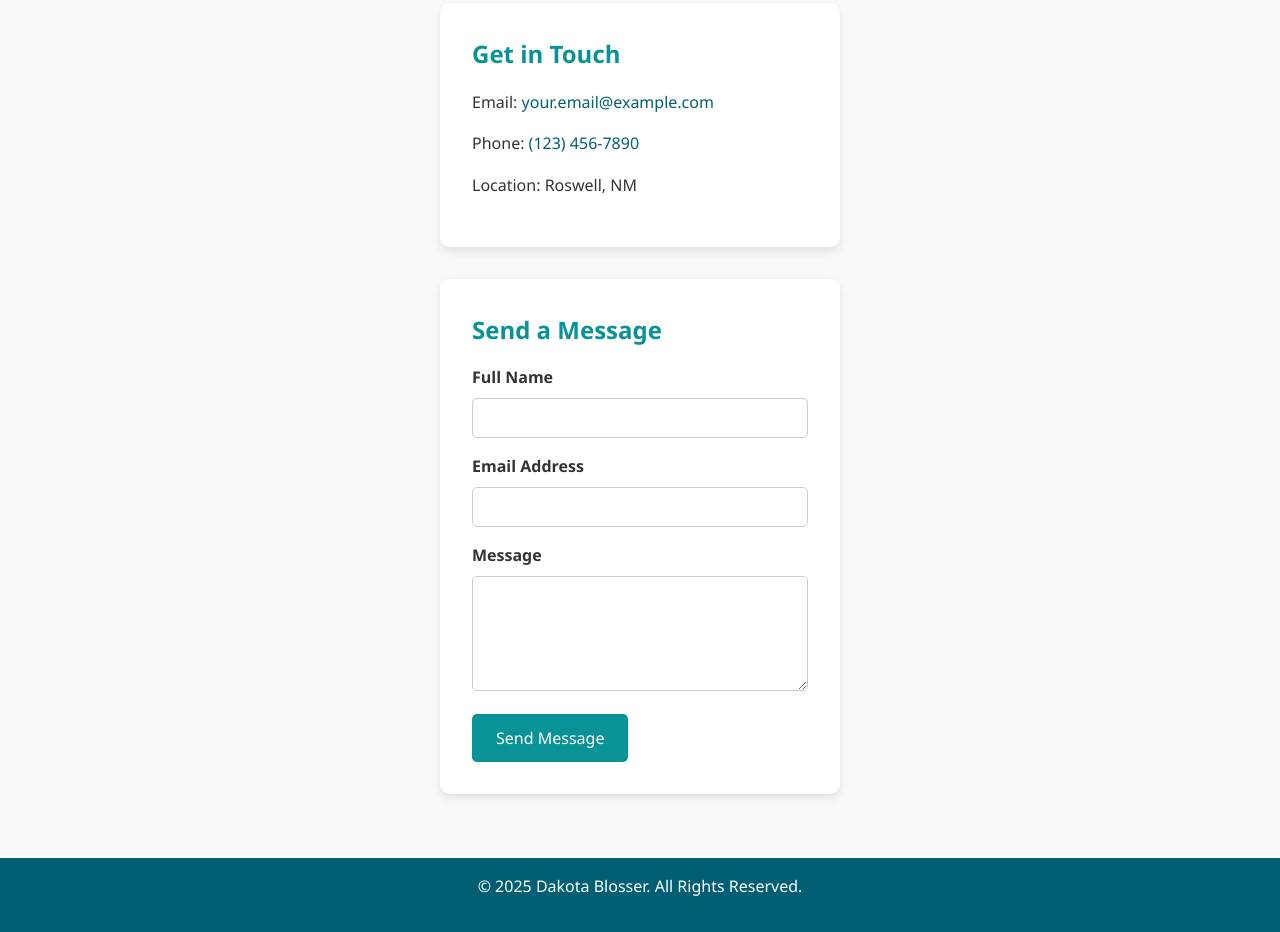
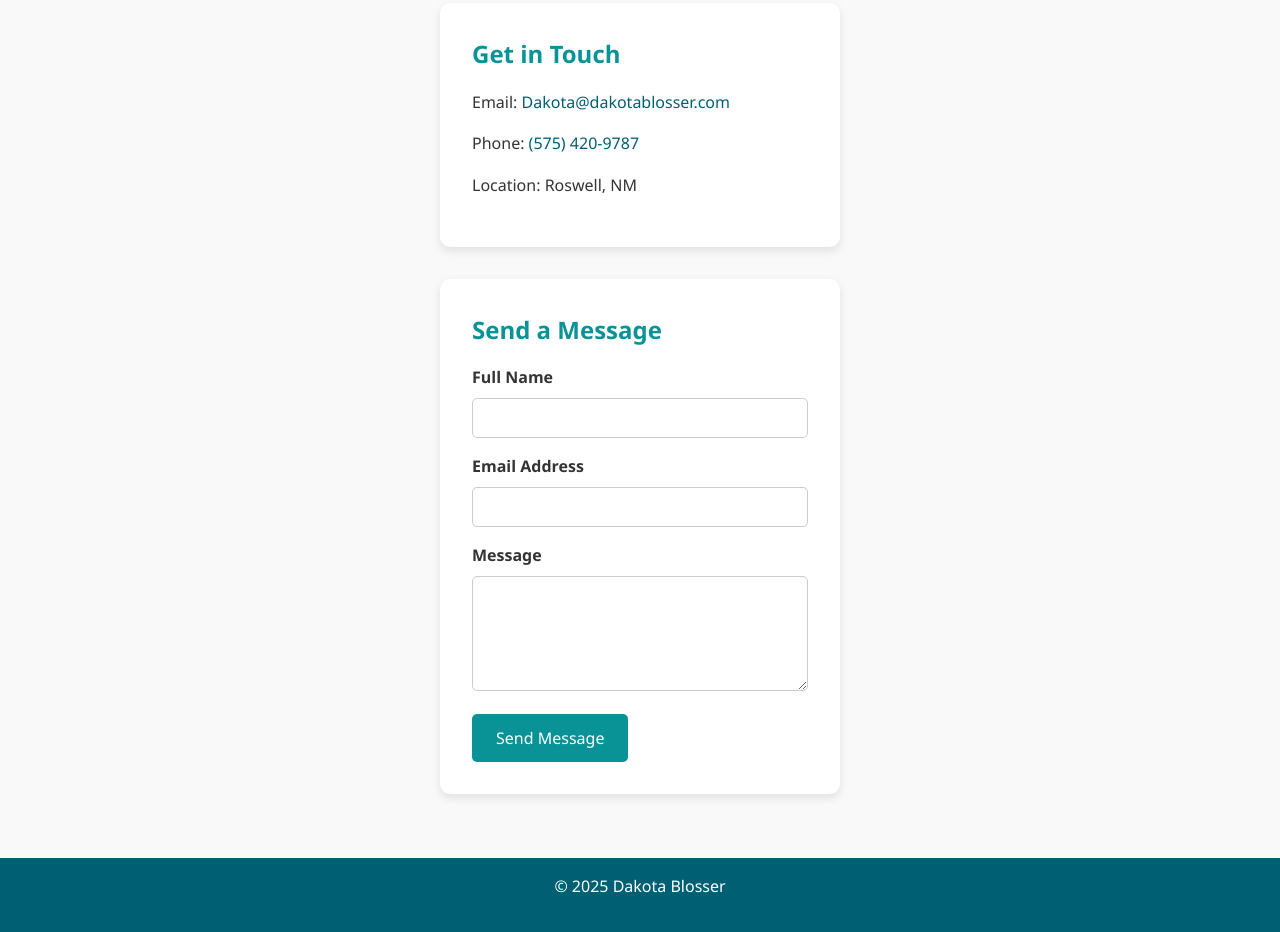
Before and after one commit to meetourheroes/dakotablosser, a plain HTML site: page contact.html in a window 1280 px wide. Shown: the part 196-1128 px from the top of the page. Drawn offline with Linux system fonts and the light colour scheme.

Commit message:
Update contact.html

```diff
--- a/contact.html
+++ b/contact.html
@@ -15,8 +15,8 @@
   <main>
     <section class="contact-info">
       <h2>Get in Touch</h2>
-      <p>Email: <a href="mailto:your.email@example.com">your.email@example.com</a></p>
-      <p>Phone: <a href="tel:+1234567890">(123) 456-7890</a></p>
+      <p>Email: <a href="mailto:dakota@dakotablosser.com">Dakota@dakotablosser.com</a></p>
+      <p>Phone: <a href="tel:+15754209787">(575) 420-9787</a></p>
       <p>Location: Roswell, NM</p>
     </section>
 
@@ -38,7 +38,7 @@
   </main>
 
   <footer>
-    <p>&copy; 2025 Dakota Blosser. All Rights Reserved.</p>
+    <p>&copy; 2025 Dakota Blosser</p>
   </footer>
 </body>
 </html>
```
